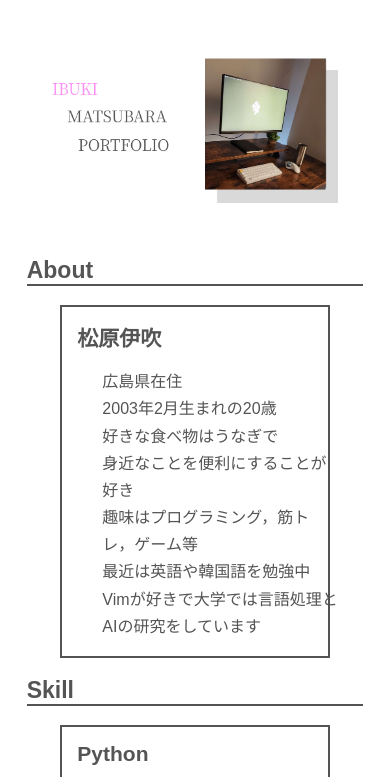
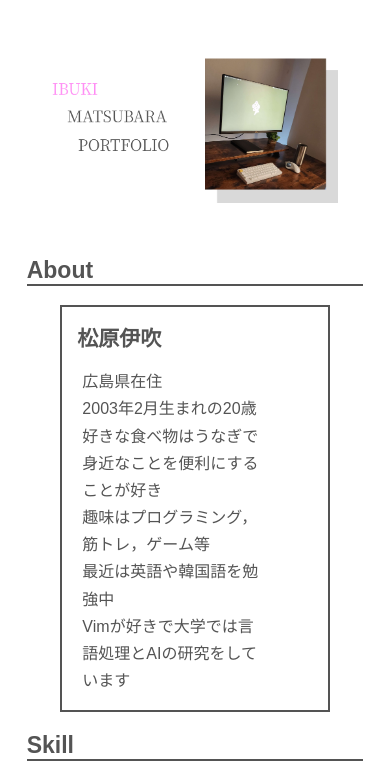
Before and after one commit to 1vket/portfolio, a plain HTML site: page index.html in a window 390 px wide. Shown: the top 777 px of the page. Drawn offline with Linux system fonts and the light colour scheme.

Commit message:
fix: fix style for smartphone

```diff
--- a/style.css
+++ b/style.css
@@ -153,6 +153,7 @@ p {
   }
 
   .content {
-    width: 90%;
+    padding-left: 20px;
+    width: 70%;
   }
 }
```
